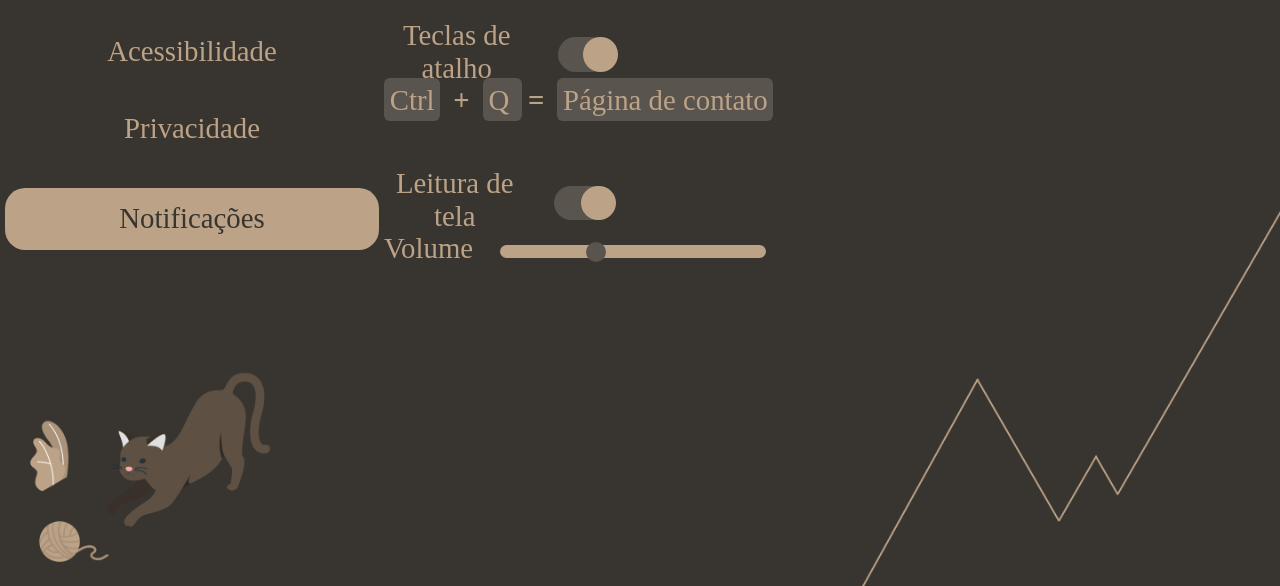
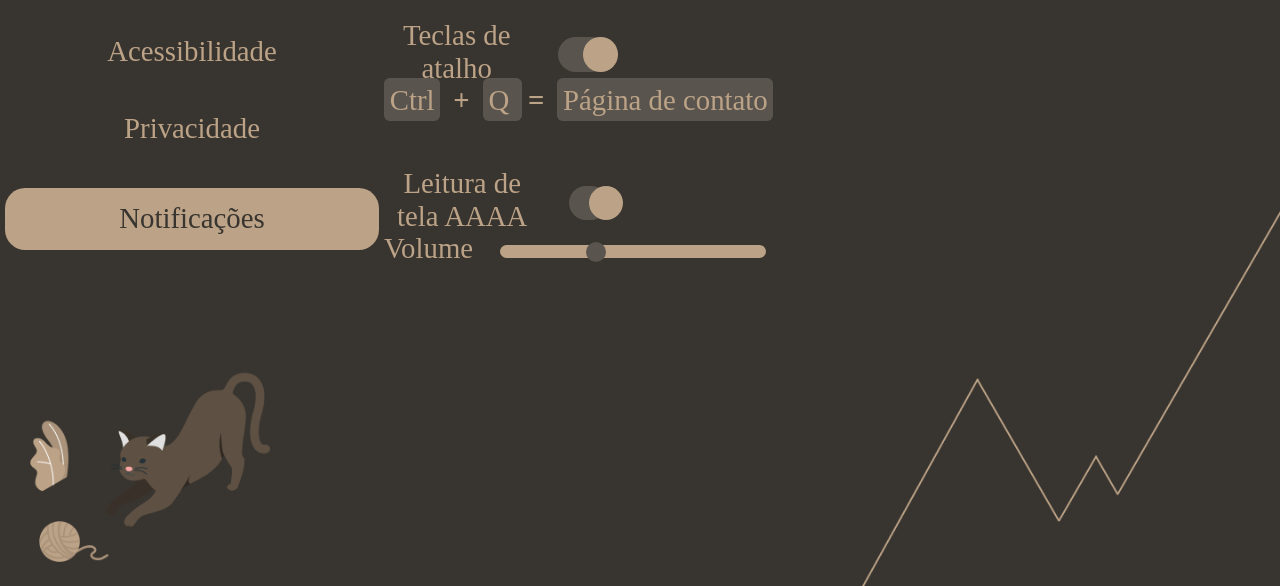
Before and after one commit to EnzoTakaku7/AutoAjudaUnimar, a plain HTML site: page notificações.html in a window 1280 px wide. Shown: the part 214-800 px from the top of the page. Drawn offline with Linux system fonts and the light colour scheme; a web font is replaced by a local one.

Commit message:
Commitaa

```diff
--- a/notificações.html
+++ b/notificações.html
@@ -59,7 +59,7 @@
 
 
             <div class="ambiente">
-                <p>Leitura de tela</p>
+                <p>Leitura de tela AAAA</p>
                 <label class="trocar">
                     <input type="checkbox">
                     <span class="lado"></span>
```
